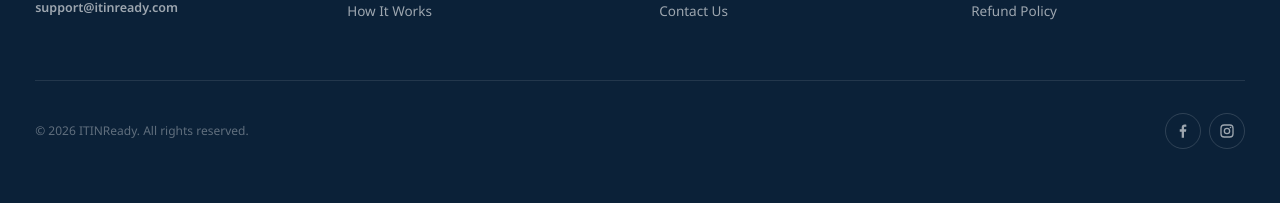
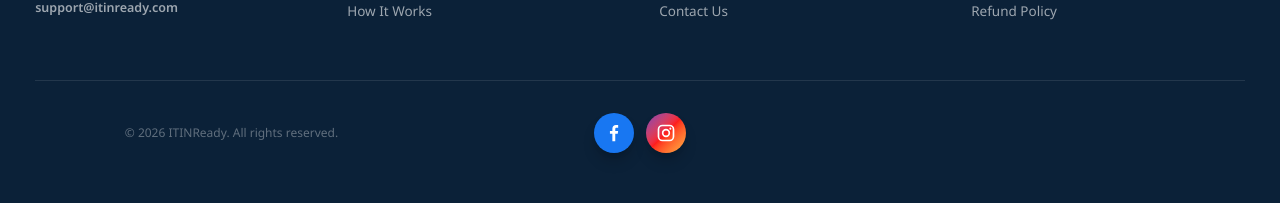
Before and after one commit to Naveed1891/ITIN-Filing-Website, a Next.js app: page /about in a window 1280 px wide. Shown: the part 1804-2007 px from the top of the page. Built offline with nearby package versions, Linux system fonts and the light colour scheme; no server answers; a web font is replaced by a local one.

Commit message:
social icons

```diff
--- a/src/components/layout/Footer.tsx
+++ b/src/components/layout/Footer.tsx
@@ -87,19 +87,19 @@ export function Footer() {
           ))}
         </div>
 
-        <div className="mt-10 sm:mt-14 pt-6 sm:pt-8 border-t border-white/10 flex flex-col sm:flex-row items-center justify-between gap-3">
+        <div className="mt-10 sm:mt-14 pt-6 sm:pt-8 border-t border-white/10 grid items-center justify-items-center gap-4 sm:grid-cols-3">
           <p className="text-[11px] sm:text-[12px] text-white/35">
             © {new Date().getFullYear()} ITINReady. All rights reserved.
           </p>
-          <div className="flex items-center gap-2" aria-label="ITINReady social media">
+          <div className="flex items-center justify-center gap-3" aria-label="ITINReady social media">
             <a
               href="https://www.facebook.com/itinready"
               target="_blank"
               rel="noopener noreferrer"
               aria-label="ITINReady on Facebook"
-              className="flex size-9 items-center justify-center rounded-full border border-white/15 text-white/60 transition-colors hover:border-gold/60 hover:bg-gold/10 hover:text-gold focus-visible:outline-none focus-visible:ring-2 focus-visible:ring-gold focus-visible:ring-offset-2 focus-visible:ring-offset-navy-deep"
+              className="flex size-10 items-center justify-center rounded-full bg-[#1877F2] text-white shadow-lg shadow-black/20 transition-transform hover:scale-110 focus-visible:outline-none focus-visible:ring-2 focus-visible:ring-white focus-visible:ring-offset-2 focus-visible:ring-offset-navy-deep"
             >
-              <svg aria-hidden="true" viewBox="0 0 24 24" className="size-4 fill-current">
+              <svg aria-hidden="true" viewBox="0 0 24 24" className="size-5 fill-current">
                 <path d="M13.5 22v-9h3l.45-3.5H13.5V7.27c0-1.01.28-1.7 1.73-1.7H17V2.45c-.31-.04-1.37-.13-2.61-.13-2.58 0-4.35 1.58-4.35 4.48v2.7H7.12V13h2.92v9h3.46Z" />
               </svg>
             </a>
@@ -108,13 +108,14 @@ export function Footer() {
               target="_blank"
               rel="noopener noreferrer"
               aria-label="ITINReady on Instagram"
-              className="flex size-9 items-center justify-center rounded-full border border-white/15 text-white/60 transition-colors hover:border-gold/60 hover:bg-gold/10 hover:text-gold focus-visible:outline-none focus-visible:ring-2 focus-visible:ring-gold focus-visible:ring-offset-2 focus-visible:ring-offset-navy-deep"
+              className="flex size-10 items-center justify-center rounded-full bg-gradient-to-br from-[#833AB4] via-[#FD1D1D] to-[#FCAF45] text-white shadow-lg shadow-black/20 transition-transform hover:scale-110 focus-visible:outline-none focus-visible:ring-2 focus-visible:ring-white focus-visible:ring-offset-2 focus-visible:ring-offset-navy-deep"
             >
-              <svg aria-hidden="true" viewBox="0 0 24 24" className="size-4 fill-current">
+              <svg aria-hidden="true" viewBox="0 0 24 24" className="size-5 fill-current">
                 <path d="M7.8 2h8.4A5.8 5.8 0 0 1 22 7.8v8.4a5.8 5.8 0 0 1-5.8 5.8H7.8A5.8 5.8 0 0 1 2 16.2V7.8A5.8 5.8 0 0 1 7.8 2Zm-.2 2A3.6 3.6 0 0 0 4 7.6v8.8A3.6 3.6 0 0 0 7.6 20h8.8a3.6 3.6 0 0 0 3.6-3.6V7.6A3.6 3.6 0 0 0 16.4 4H7.6Zm9.65 1.5a1.25 1.25 0 1 1 0 2.5 1.25 1.25 0 0 1 0-2.5ZM12 7a5 5 0 1 1 0 10 5 5 0 0 1 0-10Zm0 2a3 3 0 1 0 0 6 3 3 0 0 0 0-6Z" />
               </svg>
             </a>
           </div>
+          <span aria-hidden="true" className="hidden sm:block" />
         </div>
       </div>
     </footer>
```
